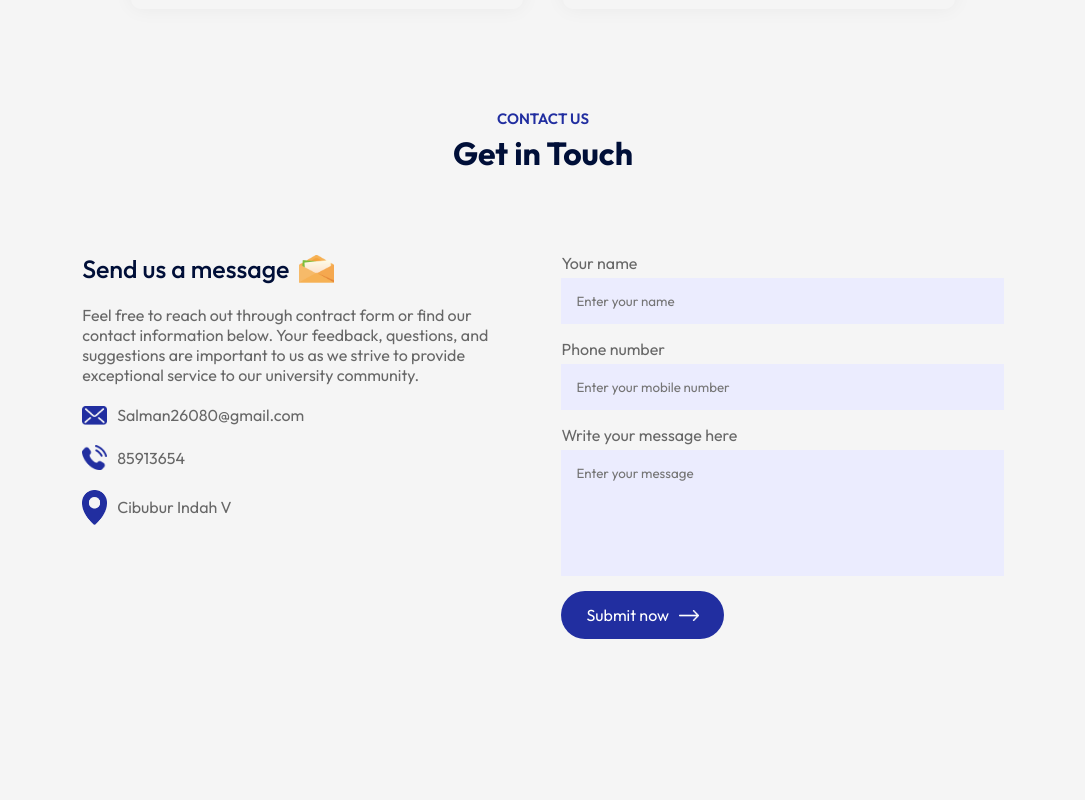
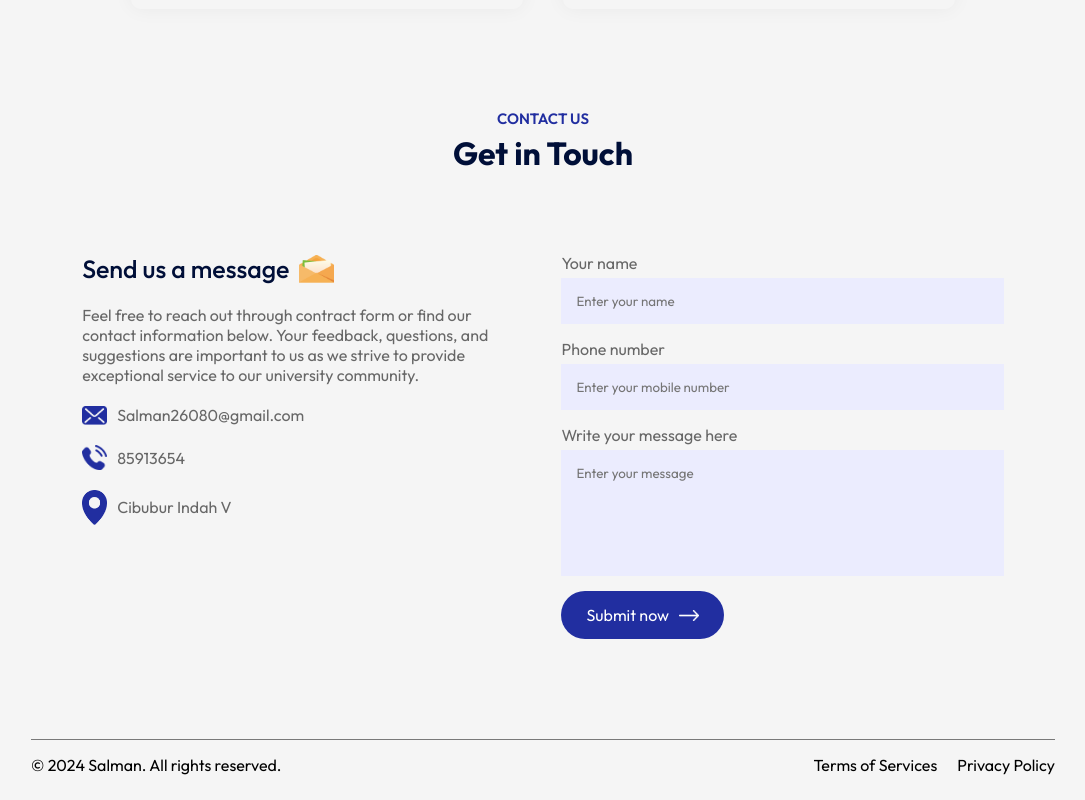
Before and after one commit to SalmanAlfarisi5/MTC, a React (Vite) app: page / in a window 1280 px wide. Shown: the part 2893-3693 px from the top of the page, without its empty margins (97-1182 px from the left). Before the commit the page ends 3632 px from the top, so only its background shows below. Built offline with nearby package versions, Linux system fonts and the light colour scheme.

Commit message:
Finished Footer Drafting

```diff
--- a/src/App.jsx
+++ b/src/App.jsx
@@ -7,6 +7,7 @@
 import Campus from './Components/Campus/Campus'
 import Testimonials from './Components/Testimonial/Testimonials'
 import Contact from './Components/Contact/Contact'
+import Footer from './Components/Footer/Footer'
 
 const App = () => {
   return (
@@ -23,6 +24,7 @@
         <Testimonials/>
         <Title subTitle='Contact Us' title = 'Get in Touch'/>
         <Contact/>
+        <Footer/>
       </div>
     </div>
   )
--- /dev/null
+++ b/src/Components/Footer/Footer.css
@@ -0,0 +1,14 @@
+.footer {
+    margin: 10px auto;
+    display: flex;
+    align-items: center;
+    justify-content: space-between;
+    border-top: 1px solid #797979;
+    padding: 15px 0;
+}
+
+.footer ul li {
+    list-style: none;
+    display: inline-block;
+    margin-left: 20px;
+}
--- /dev/null
+++ b/src/Components/Footer/Footer.jsx
@@ -0,0 +1,16 @@
+import React from 'react'
+import './Footer.css'
+
+const Footer = () => {
+  return (
+    <div className='footer'>
+        <p>© 2024 Salman. All rights reserved.</p>
+        <ul>
+            <li>Terms of Services</li>
+            <li>Privacy Policy</li>
+        </ul>
+    </div>
+  )
+}
+
+export default Footer
```
